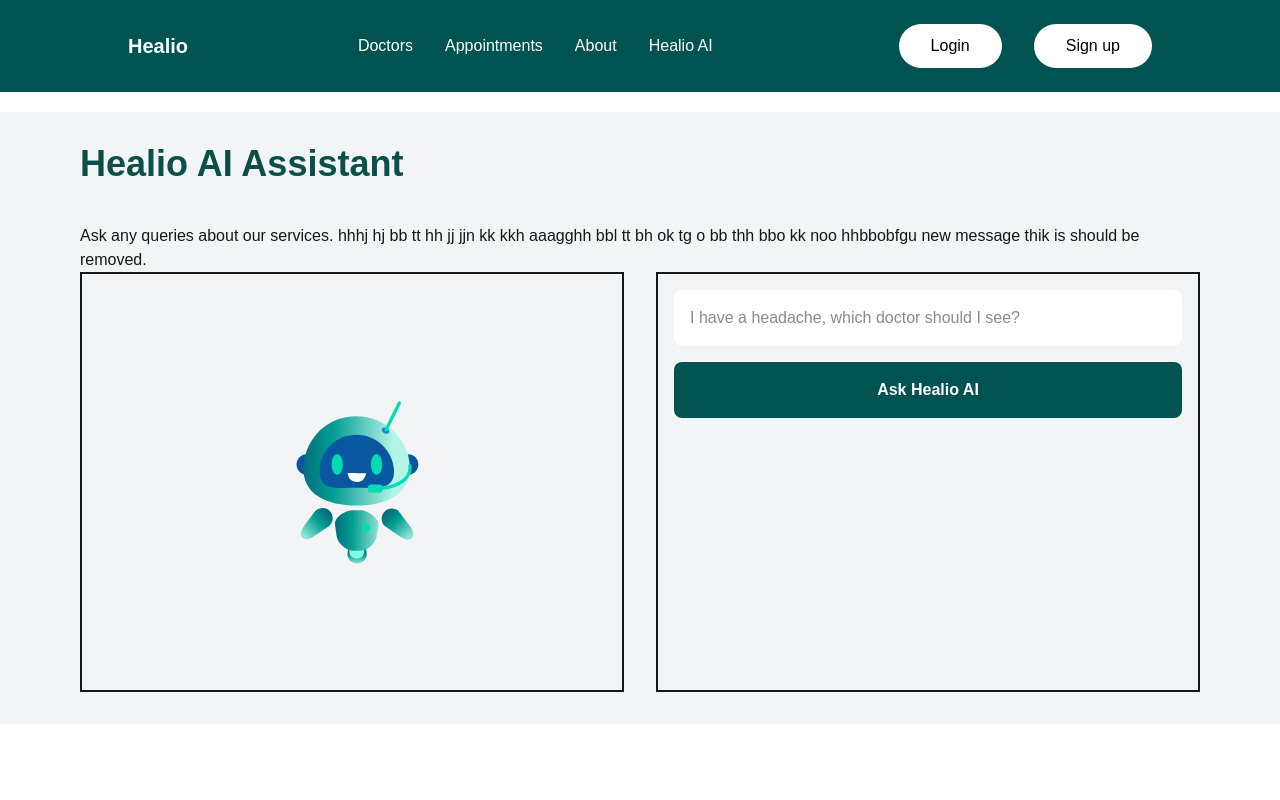
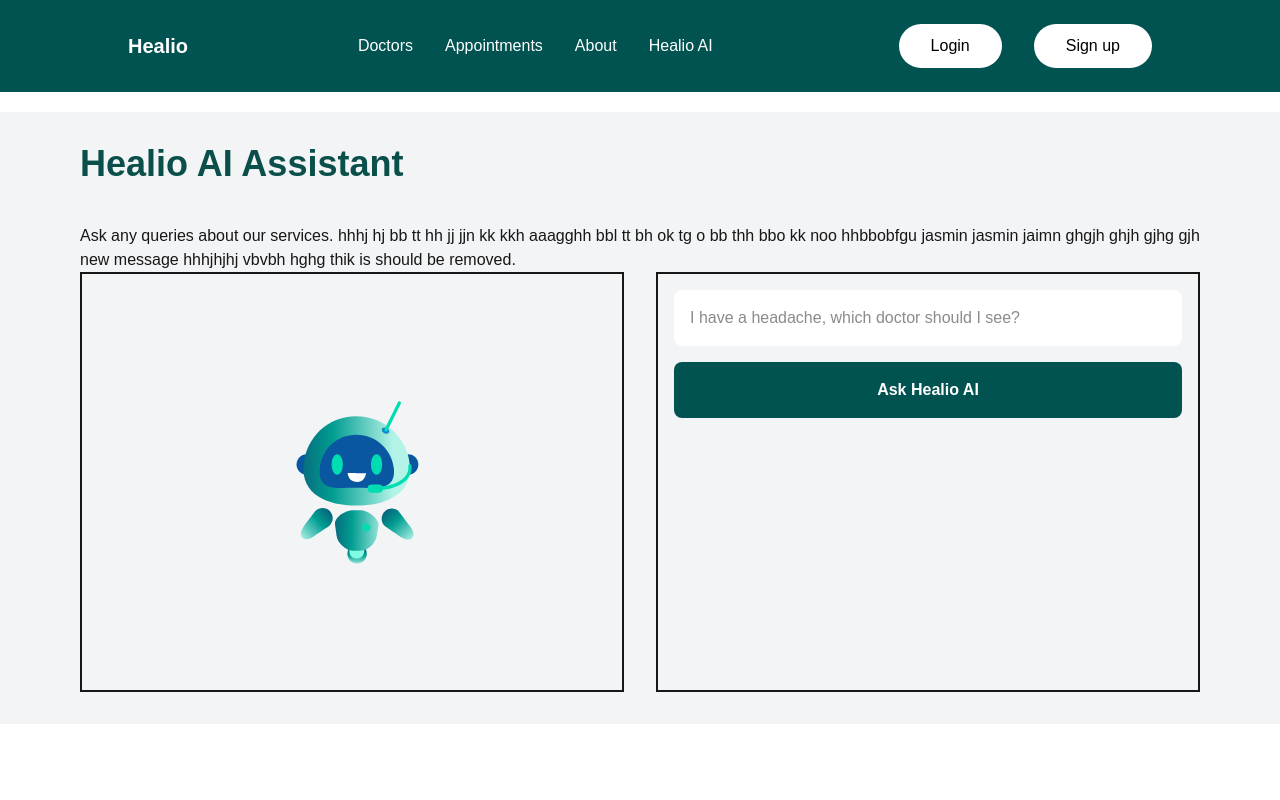
Before and after one commit to jui9797/Healio, a Next.js app: page /healioAi in a window 1280 px wide. Shown: the top 800 px of the page. Built offline with nearby package versions, Linux system fonts and the light colour scheme; no server answers.

Commit message:
add text

```diff
--- a/src/app/healioAi/AiAssistant.jsx
+++ b/src/app/healioAi/AiAssistant.jsx
@@ -39,8 +39,9 @@ const AiAssistant = () => {
       </h2>
       <p>
         Ask any queries about our services. hhhj hj bb tt hh jj jjn kk kkh
-        aaagghh bbl tt bh ok tg o bb thh bbo kk noo hhbbobfgu new message thik
-        is should be removed.{" "}
+        aaagghh bbl tt bh ok tg o bb thh bbo kk noo hhbbobfgu jasmin jasmin
+        jaimn ghgjh ghjh gjhg gjh new message hhhjhjhj vbvbh hghg thik is should
+        be removed.{" "}
       </p>
       <div className="grid grid-cols-1 lg:grid-cols-2 gap-8">
         {/* lottie */}
```
